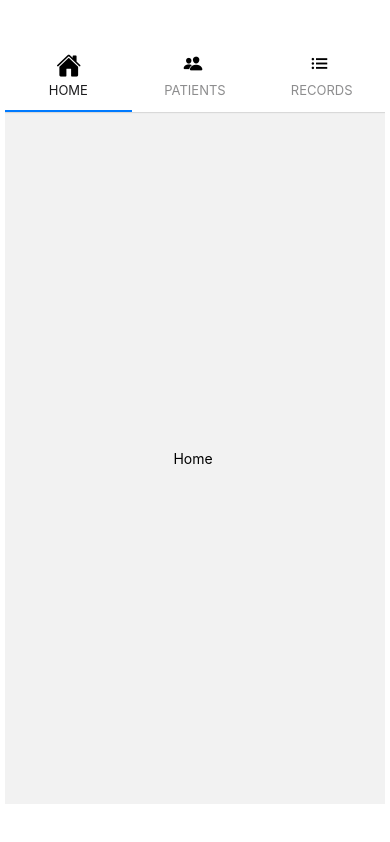
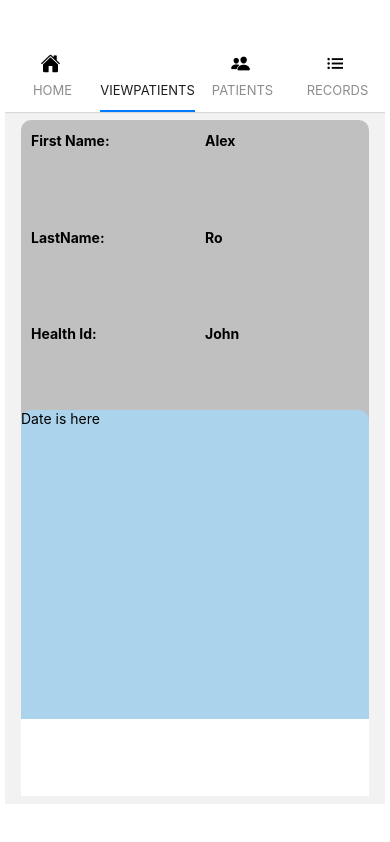
Before and after one commit to Shirinmansouri/PatientMobileApplication, a React Native app: screen /ViewPatients in a window 390 px wide. Built offline with nearby package versions, Linux system fonts and the light colour scheme.

Commit message:
tonight first

```diff
--- a/App.js
+++ b/App.js
@@ -7,6 +7,7 @@ import PatientsScreen from './Screens/PatientsScreen';
 import RecordsScreen from './Screens/RecordsScreen';
 import Icon  from 'react-native-vector-icons/Ionicons';
 import  HomeScreen from './Screens/HomeScreen';
+import ViewPatientsScreen from './Screens/ViewPatientScreen';
 import { StyleSheet,TextInput,View, Text, TouchableHighlight,Button,Alert,TouchableOpacity} from 'react-native'
 
 Icon.loadFont()
@@ -55,6 +56,10 @@ function App ()
       name ="Home"
       component={HomeScreen}
     />
+    <Tab.Screen
+    name ="ViewPatients"
+    component={ViewPatientsScreen}
+  />
   <Tab.Screen
     name ="Patients"
     component={PatientsScreen}
--- a/Screens/ViewPatientScreen.js
+++ b/Screens/ViewPatientScreen.js
@@ -1,5 +1,5 @@
 import React, { Component } from 'react'
-import { StyleSheet,TextInput,View, Text, TouchableHighlight,Button,Alert,TouchableOpacity} from 'react-native'
+import { StyleSheet,TextInput,View, Text, SafeAreaView, TouchableHighlight,Button,Alert,TouchableOpacity} from 'react-native'
 import {GlobalStyles} from '../Style/Global';
  class ViewPatientsScreen extends Component {
    constructor(props){
@@ -7,26 +7,32 @@ import {GlobalStyles} from '../Style/Global';
    }
    render(){
      return (
-    <View style={[GlobalStyles.container, {flexDirection: "column"}]}>
-      <View style={{ flex: 1, backgroundColor: "white" }}/>
+      <View style={GlobalStyles.container}>
+      <View style={[GlobalStyles.contentflex, {flex:3 ,backgroundColor: 'silver' ,
+      justifyContent:'flex-start' ,marginVertical:8}]} >
 
-      <View style={GlobalStyles.contentflex}>
-      <TouchableOpacity onPress={()=>Alert.alert('Add New Patients')} style={GlobalStyles.appButtonContainer}>
-          <Text style={GlobalStyles.appButtonText}>Add New Patients</Text>
-        </TouchableOpacity>
+       <View style={{flex: 1, flexDirection: 'row' }}>
+       <Text style={[GlobalStyles.titleText, {flex: 1 ,flexDirection:'column' }]}>First Name:</Text>
 
-       </View>
-      <View style={GlobalStyles.contentflex} >
-      <TouchableOpacity onPress={()=>Alert.alert('Add New Patients')} style={GlobalStyles.appButtonContainer}>
-          <Text style={GlobalStyles.appButtonText}>View Patients</Text>
-        </TouchableOpacity>
+       <Text style={[GlobalStyles.titleText , {flex: 1 ,flexDirection:'column'}]}>Alex</Text>
       </View>
-       <View style={GlobalStyles.contentflex}>
-       <TouchableOpacity onPress={()=>Alert.alert('Add New Patients')} style={GlobalStyles.appButtonContainer}>
-           <Text style={GlobalStyles.appButtonText}>List All Patients</Text>
-         </TouchableOpacity>
-       </View>
+      <View style={{flex: 1, flexDirection: 'row' }}>
+    <Text style={[GlobalStyles.titleText, {flex: 1 ,flexDirection:'column' }]}>LastName:</Text>
+    <Text style={[GlobalStyles.titleText , {flex: 1 ,flexDirection:'column'}]}>Ro</Text>
+     </View>
+     <View style={{flex: 1, flexDirection: 'row' }}>
+     <Text style={[GlobalStyles.titleText, {flex: 1 ,flexDirection:'column' }]}>Health Id:</Text>
+     <Text style={[GlobalStyles.titleText , {flex: 1 ,flexDirection:'column'}]}>John</Text>
+    </View>
+
+    <View style={[GlobalStyles.contentflex , {flex: 4 }]} >
+    <View style={{flex: 4, flexDirection: 'row' }}>
+      <Text>Date is here</Text>
+
+    </View>
         <View style={{ flex: 1, backgroundColor:"white"}}/>
+    </View>
+    </View>
     </View>
   );
   }
```
Also changed, not shown: 1 other file (tests, documents, lock files or other folders).
